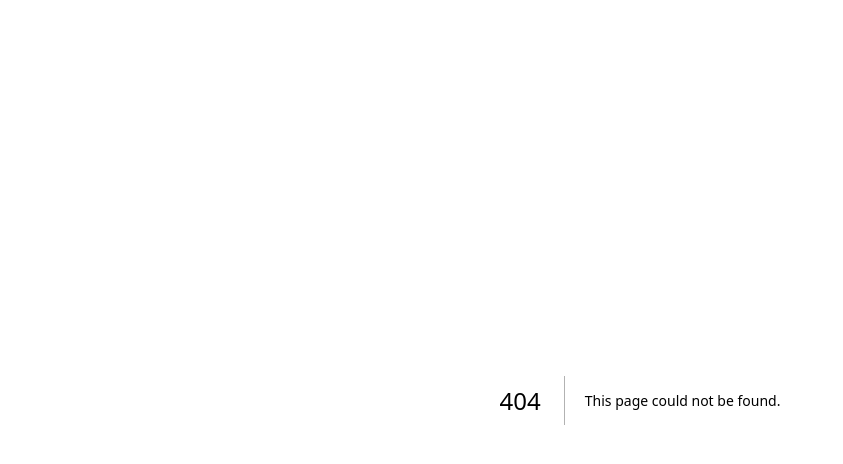
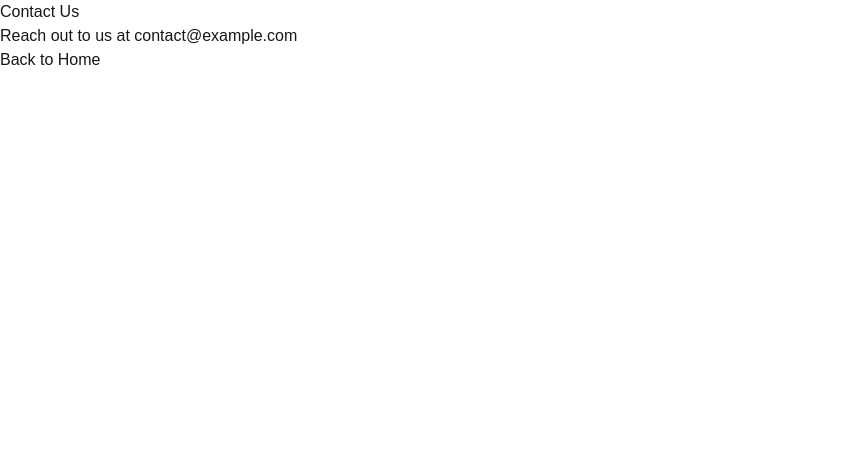
Before and after one commit to am07127/my-serverless-app, a Next.js app: page /Contact in a window 1280 px wide. Before the commit this address had no page. Shown: the top 464 px of the page, without its empty margins (0-843 px from the left). Built offline with nearby package versions, Linux system fonts and the light colour scheme.

Commit message:
feat: Add contact us page

```diff
--- /dev/null
+++ b/src/app/Contact/page.tsx
@@ -0,0 +1,12 @@
+// pages/contact.tsx
+import Link from 'next/link';
+
+export default function Contact() {
+  return (
+    <div>
+      <h1>Contact Us</h1>
+      <p>Reach out to us at contact@example.com</p>
+      <Link href="/">Back to Home</Link>
+    </div>
+  );
+}
--- a/src/app/page.tsx
+++ b/src/app/page.tsx
@@ -2,6 +2,7 @@
 
 import Image from "next/image";
 import { useEffect, useState } from "react";
+import Link from "next/link";
 
 export default function Home() {
   const [message, setMessage] = useState("");
@@ -31,6 +32,7 @@ export default function Home() {
             </code>
             <code className="bg-black/[.05] dark:bg-white/[.06] px-1 py-0.5 rounded font-[family-name:var(--font-geist-mono)] font-semibold">
               {message}
+              <p><Link href="/contact">Contact Us</Link></p> {/* Add this line */}
             </code>
             .
           </li>
```
